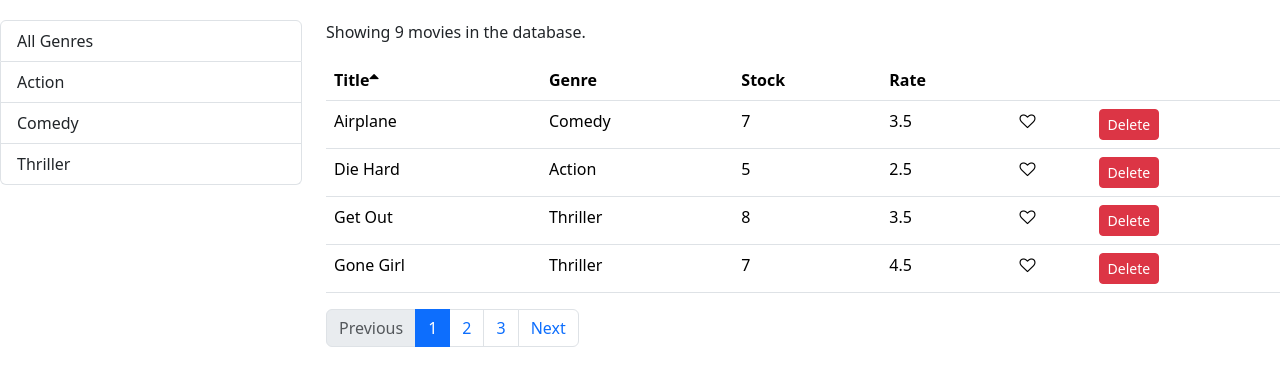
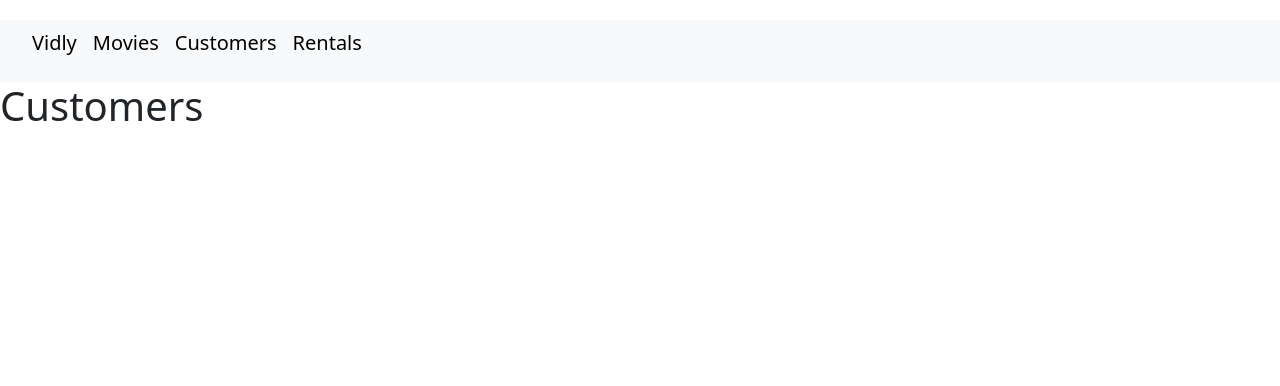
Before and after one commit to PBA443/React-MOSH, a React (Vite) app in the folder vidly/: page /customers in a window 1280 px wide. Shown: the top 386 px of the page. Built offline with nearby package versions, Linux system fonts and the light colour scheme.

Commit message:
create routers and navbar

```diff
--- a/vidly/src/App.jsx
+++ b/vidly/src/App.jsx
@@ -1,10 +1,27 @@
+import React from "react";
+import { Routes, Route, Navigate } from "react-router-dom";
+import NavBar from "./components/navbar.jsx";
+import Movies from "./components/movies.jsx";
+import NotFound from "./components/notFound.jsx";
+import Customers from "./components/customers.jsx";
+import Rentals from "./components/rentals.jsx";
+
 function App() {
   // const [count, setCount] = useState(0);
 
   return (
-    <main className="container">
-      <h1>Heloo Man</h1>
-    </main>
+    <>
+      <NavBar></NavBar>
+      <div className="content">
+        <Routes>
+          <Route path="/" element={<Movies></Movies>}></Route>
+          <Route path="/movies" element={<Navigate to="/"></Navigate>}></Route>
+          <Route path="/rentals" element={<Rentals></Rentals>}></Route>
+          <Route path="/customers" element={<Customers></Customers>}></Route>
+          <Route path="*" element={<NotFound />} />
+        </Routes>
+      </div>
+    </>
   );
 }
 
--- /dev/null
+++ b/vidly/src/components/customers.jsx
@@ -0,0 +1,7 @@
+import React from "react";
+
+const Customers = () => {
+  return <h1>Customers</h1>;
+};
+
+export default Customers;
--- /dev/null
+++ b/vidly/src/components/navbar.jsx
@@ -0,0 +1,27 @@
+import React from "react";
+import { Link } from "react-router-dom";
+const NavBar = () => {
+  return (
+    <nav className="navbar navbar-light bg-light">
+      <ul>
+        <Link className="navbar-brand" to="/">
+          Vidly
+        </Link>
+
+        <Link className="navbar-brand" to="/movies">
+          Movies
+        </Link>
+
+        <Link className="navbar-brand" to="/customers">
+          Customers
+        </Link>
+
+        <Link className="navbar-brand" to="/rentals">
+          Rentals
+        </Link>
+      </ul>
+    </nav>
+  );
+};
+
+export default NavBar;
--- /dev/null
+++ b/vidly/src/components/notFound.jsx
@@ -0,0 +1,7 @@
+import React from "react";
+
+const NotFound = () => {
+  return <h1>Not Found</h1>;
+};
+
+export default NotFound;
--- /dev/null
+++ b/vidly/src/components/rentals.jsx
@@ -0,0 +1,7 @@
+import React from "react";
+
+const Rentals = () => {
+  return <h1>Rentals</h1>;
+};
+
+export default Rentals;
--- a/vidly/src/main.jsx
+++ b/vidly/src/main.jsx
@@ -1,13 +1,16 @@
 import { Component, StrictMode } from "react";
 import { createRoot } from "react-dom/client";
-// import App from "./App.jsx";
+import App from "./App.jsx";
 import "bootstrap/dist/css/bootstrap.css";
 import "font-awesome/css/font-awesome.css";
-import Movies from "./components/movies.jsx";
+
 import "./index.css";
+import { BrowserRouter } from "react-router-dom";
 
 createRoot(document.getElementById("root")).render(
   <StrictMode>
-    <Movies></Movies>
+    <BrowserRouter>
+      <App></App>
+    </BrowserRouter>
   </StrictMode>
 );
```
